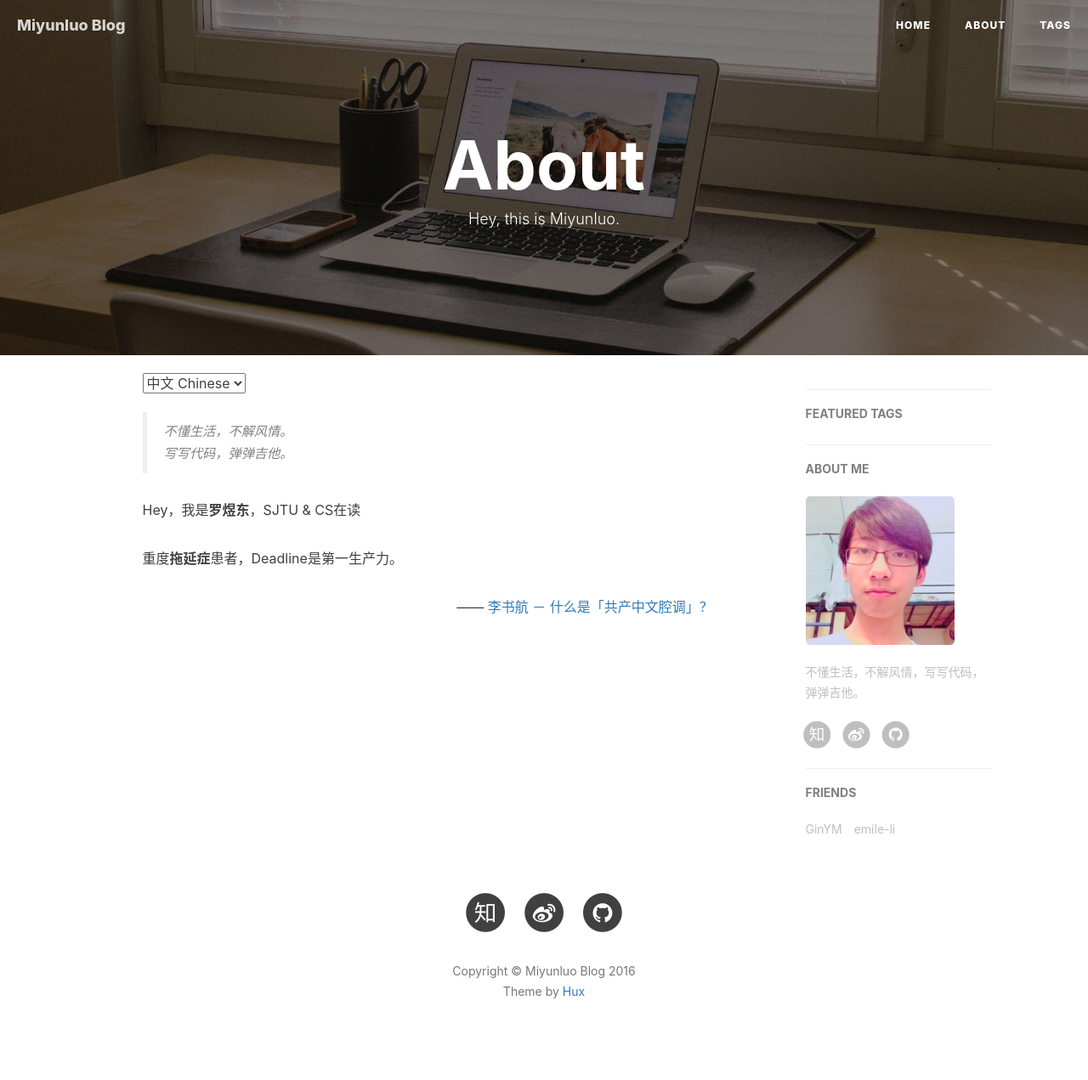
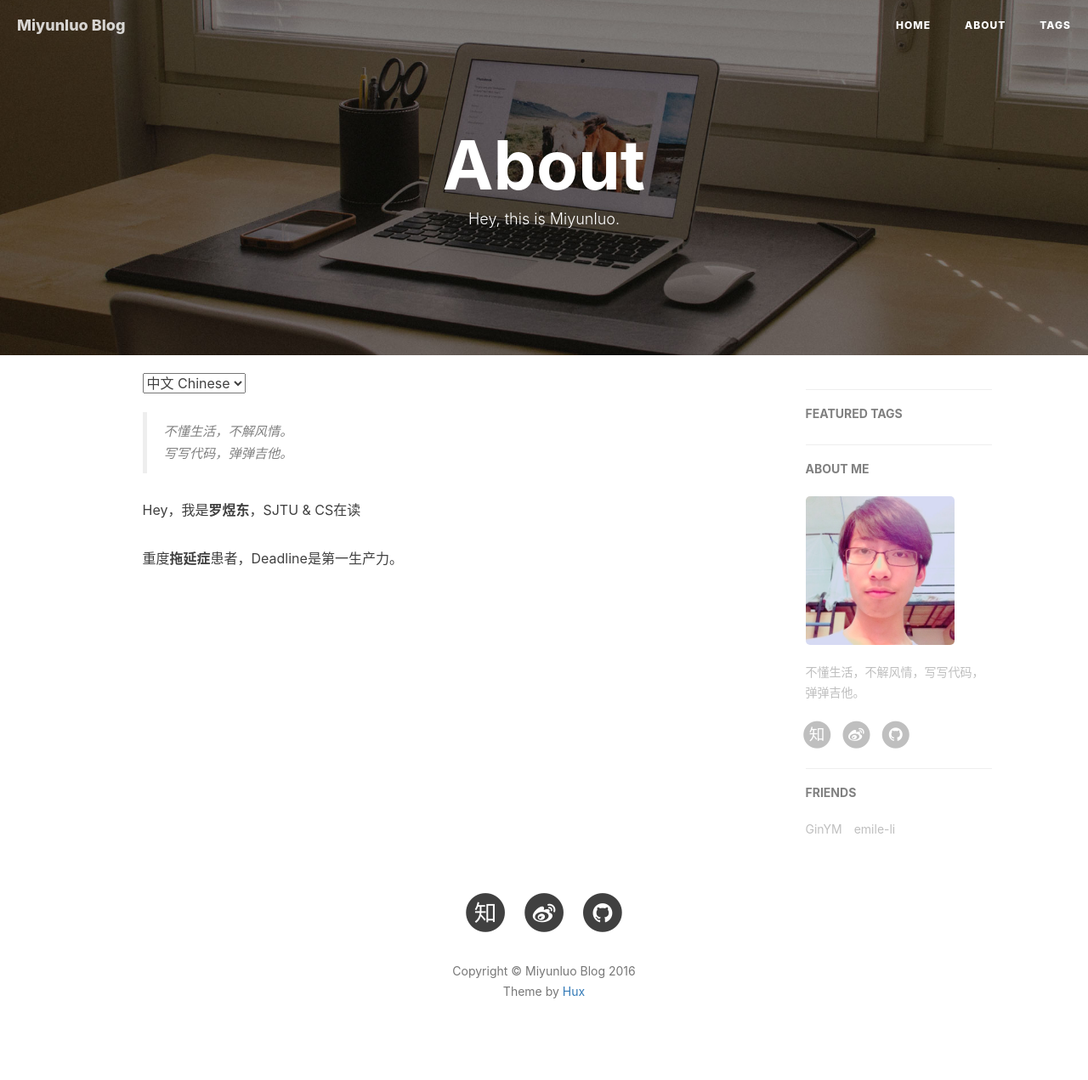
Before and after one commit to miyunluo/miyunluo.github.io, a Jekyll site: the page built from about.html, in a window 1280 px wide. Shown: the whole page at 85% size. Built offline with Jekyll 4.4.1, drawn with Linux system fonts in a browser that asks for light colours; nearby versions of some CDN libraries; comment, search, counter and statistics services are not loaded.

Commit message:
Update about.html

```diff
--- a/about.html
+++ b/about.html
@@ -22,10 +22,6 @@
 
     <p>Hey，我是<strong>罗煜东</strong>，SJTU &amp; CS在读</p>
     <p>重度<strong>拖延症</strong>患者，Deadline是第一生产力。</p>
-
-    <p style="text-align:right;">
-        —— <a href="http://www.zhihu.com/question/19687065">李书航 － 什么是「共产中文腔调」？ </a>
-    </p>
 
 </div>
 
```
